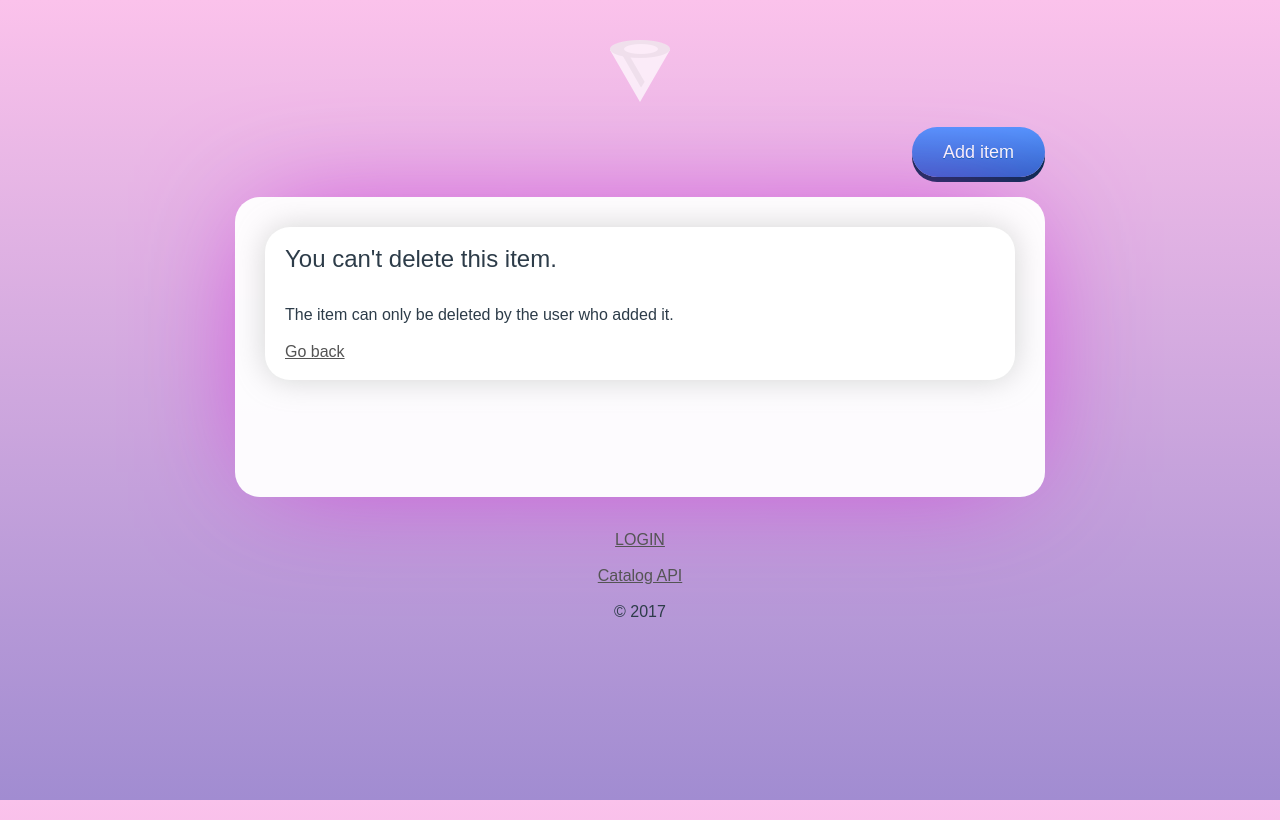
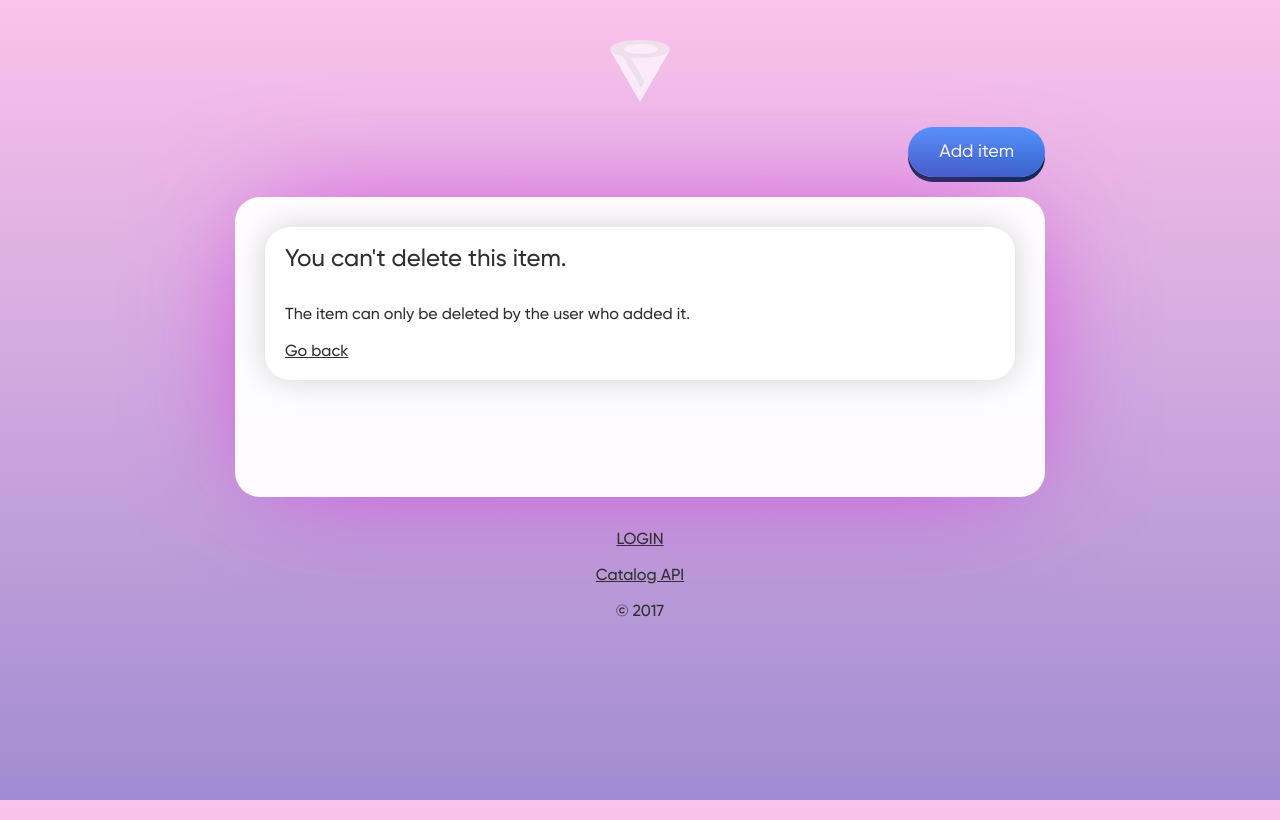
Before and after one commit to stoico/python-flask-catalog, a Flask app: page /not-deletable in a window 1280 px wide. Run offline with Flask 2, Linux system fonts and the light colour scheme; some libraries are stand-ins or nearby versions; some web fonts are replaced.

Commit message:
Change text colors.

```diff
--- a/static/styles/style.css
+++ b/static/styles/style.css
@@ -135,9 +135,14 @@ table {
 }
 
 @font-face {
+  font-family: "Custom Extrabold";
+  src: url("../fonts/font-extrabold.otf");
+  font-weight: bold;
+}
+@font-face {
   font-family: "Custom";
-  src: url("../fonts/font.otf");
-  font-weight: bold;
+  src: url("../fonts/font.ttf");
+  font-weight: medium;
 }
 
 html {
@@ -147,7 +152,7 @@ body {
   height: 100%;
   margin: 0;
   font-family: "Custom", Arial, sans-serif;
-  color: #2d3c49;
+  color: #2f2f2f;
   background-image: linear-gradient(to top, #a18cd1 0%, #fbc2eb 100%);
 }
 
@@ -164,7 +169,7 @@ h3 {
 }
 
 a {
-  color: #545454;
+  color: #2f2f2f;
 }
 
 .page {
```
